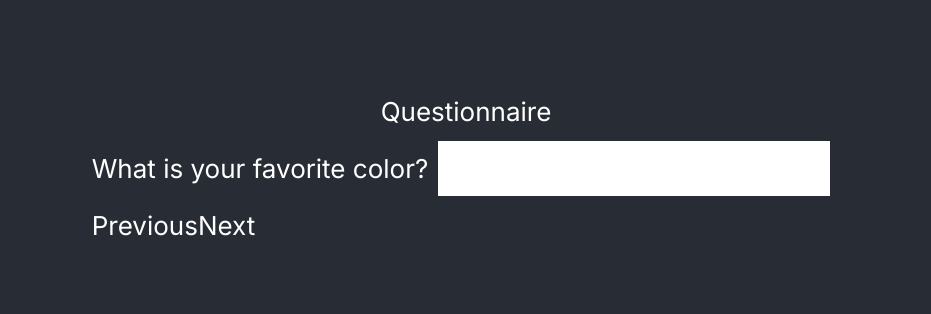
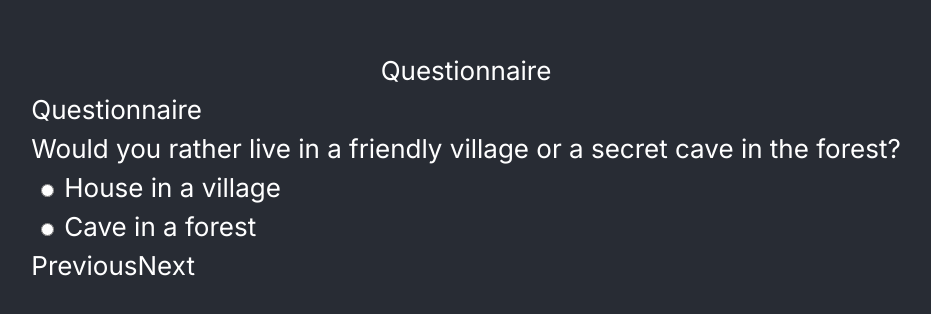
Before and after one commit to siggalucci13/questcraft, a Next.js app in the folder questcraft/: page /questions in a window 1280 px wide. Shown: the part 232-546 px from the top of the page, without its empty margins (174-1105 px from the left). Built offline with nearby package versions, Linux system fonts and the light colour scheme.

Commit message:
radio and question

```diff
--- a/questcraft/app/questions/question_one.tsx
+++ b/questcraft/app/questions/question_one.tsx
@@ -2,21 +2,129 @@
 import React, { useState } from 'react';
 import styles from './question.css';
 
+
+const questions = [
+    {
+        id: 1,
+        text: "Would you rather live in a friendly village or a secret cave in the forest?",
+        options: ["House in a village", "Cave in a forest"]
+    },
+    {
+        id: 2,
+        text: "Would you rather wear fancy clothes or simple everyday clothes?",
+        options: ["Fancy clothes", "Simple clothes"]
+    },
+    {
+        id: 3,
+        text: "How would you like to defeat bad guys?",
+        options: ["My cool magic", "My super strength"]
+    },
+    {
+        id: 4,
+        text: "Would you rather support your friends or lead the way?",
+        options: ["Support", "Lead"]
+    },
+    {
+        id: 5,
+        text: "Would you rather be known for your bravery and honor or your cleverness and knowledge?",
+        options: ["Bravery and honor", "Cleverness and knowledge"]
+    },
+    {
+        id: 6,
+        text: "Do you want to work as a lone wolf or as part of a team?",
+        options: ["Lone wolf", "Part of a team"]
+    }
+]
+
+function createQuery(answerlist){
+    console.log("abbb")
+    console.log(answerlist)
+    var output = ""
+    for(const key in answerlist){
+        const index = key -1
+        console.log(questions[index])
+        const new_string = "Question: " + questions[index].text + " Ans: " + answerlist[key] + ","
+        output = output.concat(new_string)
+    }
+    console.log(output)
+}
+
+
 function Questionnaire() {
+    const [currentQuestionIndex, setCurrentQuestionIndex] = useState(0);
+    const [answers, setAnswers] = useState({});
+
+
+
+    const handleOptionChange = (questionId, option) => {
+      setAnswers(prevAnswers => ({
+        ...prevAnswers,
+        [questionId]: option
+      }));
+    };
+
+    const navigateQuestions = (direction) => {
+      setCurrentQuestionIndex(prevIndex => prevIndex + direction);
+    };
+
+    const handleSubmit = () => {
+      createQuery(answers)
+      console.log('Submitted Answers:', answers);
+      // Here you might also post this data to a server or transition to a results page
+    };
+
+    const handleNext = () => {
+        setCurrentQuestionIndex(currentQuestionIndex + 1);
+      };
+    const currentQuestion = questions[currentQuestionIndex];
+    const isLastQuestion = currentQuestionIndex === questions.length - 1;
+
+    return (
+      <div>
+        <h1>Questionnaire</h1>
+        <p>{currentQuestion.text}</p>
+        {currentQuestion.options.map(option => (
+          <div key={option}>
+            <input
+              type="radio"
+              id={option}
+              name={currentQuestion.id}
+              value={option}
+              checked={answers[currentQuestion.id] === option}
+              onChange={() => handleOptionChange(currentQuestion.id, option)}
+            />
+            <label htmlFor={option}>{option}</label>
+          </div>
+        ))}
+        <button
+          disabled={currentQuestionIndex === 0}
+          onClick={() => navigateQuestions(-1)}
+        >
+          Previous
+        </button>
+
+        {isLastQuestion ? (
+            <button type="submit" onClick={handleSubmit}>Submit</button>
+        ) : (
+            <button type="button" onClick={handleNext}>
+            Next
+            </button>
+        )}
+      </div>
+    );
+  }
+
+function Questionnaire2() {
   const [answers, setAnswers] = useState({});
   const [currentQuestionIndex, setCurrentQuestionIndex] = useState(0);
 
-  const questions = [
-    { id: 1, text: "What is your favorite color?" },
-    { id: 2, text: "What is your hometown?" },
-    { id: 3, text: "What is your favorite hobby?" }
-  ];
+
 
   const handleInputChange = (event) => {
     const { id, value } = event.target;
     setAnswers({
       ...answers,
-      [id]: questions[id].text + " Ans:" + value
+      [id]: value
     });
   };
 
@@ -32,6 +140,8 @@
 
   const handleSubmit = (event) => {
     event.preventDefault();
+
+    createQuery(answers)
     console.log('Submitted Answers:', answers);
   };
 
@@ -42,12 +152,19 @@
     <form onSubmit={handleSubmit}>
       <div>
         <label>{questions[currentQuestionIndex].text}</label>
-        <input
-          type="text"
-          id={questions[currentQuestionIndex].id.toString()}
-          value={answers[questions[currentQuestionIndex].id] || ''}
-          onChange={handleInputChange}
-        />
+        {question.options.map(option => (
+        <div key={option}>
+          <input
+            type="radio"
+            id={option}
+            name={question.id}
+            value={option}
+            checked={answers[question.id] === option}
+            onChange={() => handleOptionChange(question.id, option)}
+          />
+          <label htmlFor={option}>{option}</label>
+        </div>
+      ))}
       </div>
       <button className={styles.button_p} type="button" disabled={isFirstQuestion} onClick={handlePrevious}>
         Previous
```
